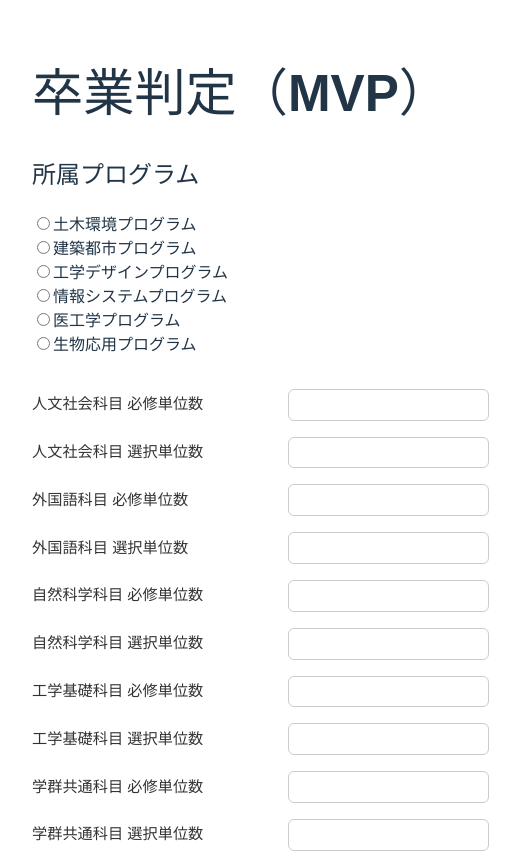
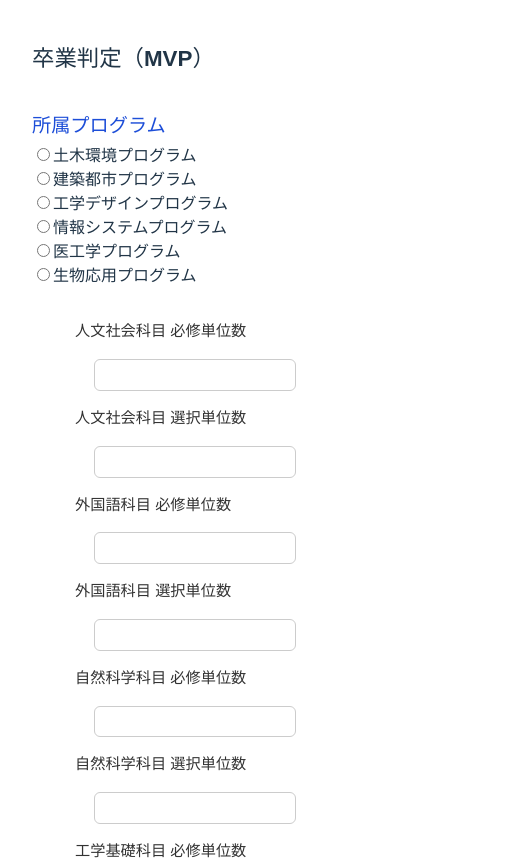
Before and after one commit to susumuya55/grad-judge-frontend, a React app: page / in a window 390 px wide. Shown: the top 860 px of the page, 521 px wide, since content can reach past the window. Built offline with nearby package versions, Linux system fonts and the light colour scheme; the HTML template or start-up script is replaced by a standard one.

Commit message:
Trigger preview deployment

```diff
--- a/src/App.css
+++ b/src/App.css
@@ -1,3 +1,20 @@
+@media (max-width: 600px) {
+  .question-row {
+    flex-direction: column;
+    align-items: flex-start;
+  }
+
+  .question-label {
+    min-width: auto;
+  }
+
+  .question-input {
+    width: 100%;
+  }
+}
+
+
+
 .question-row {
   display: flex;
   align-items: center;
@@ -18,6 +35,7 @@
 
   border: 1px solid #ccc;
   border-radius: 6px;
+  text-align: right; /* 数値入力なので */
 
   transition: border-color 0.2s, box-shadow 0.2s;
 }
@@ -32,3 +50,82 @@
   border-color: #3b82f6;          /* 青系 */
   box-shadow: 0 0 0 2px rgba(59, 130, 246, 0.15);
 }
+
+.app-container {
+  max-width: 760px;
+  margin: 0 auto;
+  padding: 2rem 1.5rem;
+}
+
+h1 {
+  font-size: 1.4rem;
+  font-weight: 600;
+  margin-bottom: 2rem;
+}
+
+h2 {
+  font-size: 1.2rem;
+  font-weight: 600;
+  margin-top: 2.5rem;
+  margin-bottom: 0.25rem;
+  color: #1d4ed8; /* 青 */
+}
+
+h3 {
+  font-size: 1rem;
+  font-weight: 600;
+  margin-top: 2rem;
+  margin-bottom: 0.5rem;
+}
+
+.result-success {
+  color: #1d4ed8;
+  font-weight: 600;
+}
+
+.result-failure {
+  color: #b91c1c;
+  font-weight: 600;
+}
+
+
+.notice-text {
+  font-size: 0.85rem;
+  color: #6b7280;
+  margin-bottom: 1.5rem;
+}
+
+
+.unmet-summary {
+  margin-top: 1rem;
+  padding-left: 1.2rem;
+}
+
+.unmet-summary li {
+  margin-bottom: 0.6rem;
+  color: #374151;
+}
+
+
+table {
+  width: 100%;
+  border-collapse: collapse;
+  font-size: 0.9rem;
+  margin-top: 0.5rem;
+}
+
+th {
+  text-align: left;
+  padding: 0.5rem;
+  border-bottom: 1px solid #e5e7eb;
+}
+
+td {
+  padding: 0.5rem;
+  border-bottom: 1px solid #f1f5f9;
+}
+
+
+.tr-failed {
+  color: #b91c1c;
+}
```
